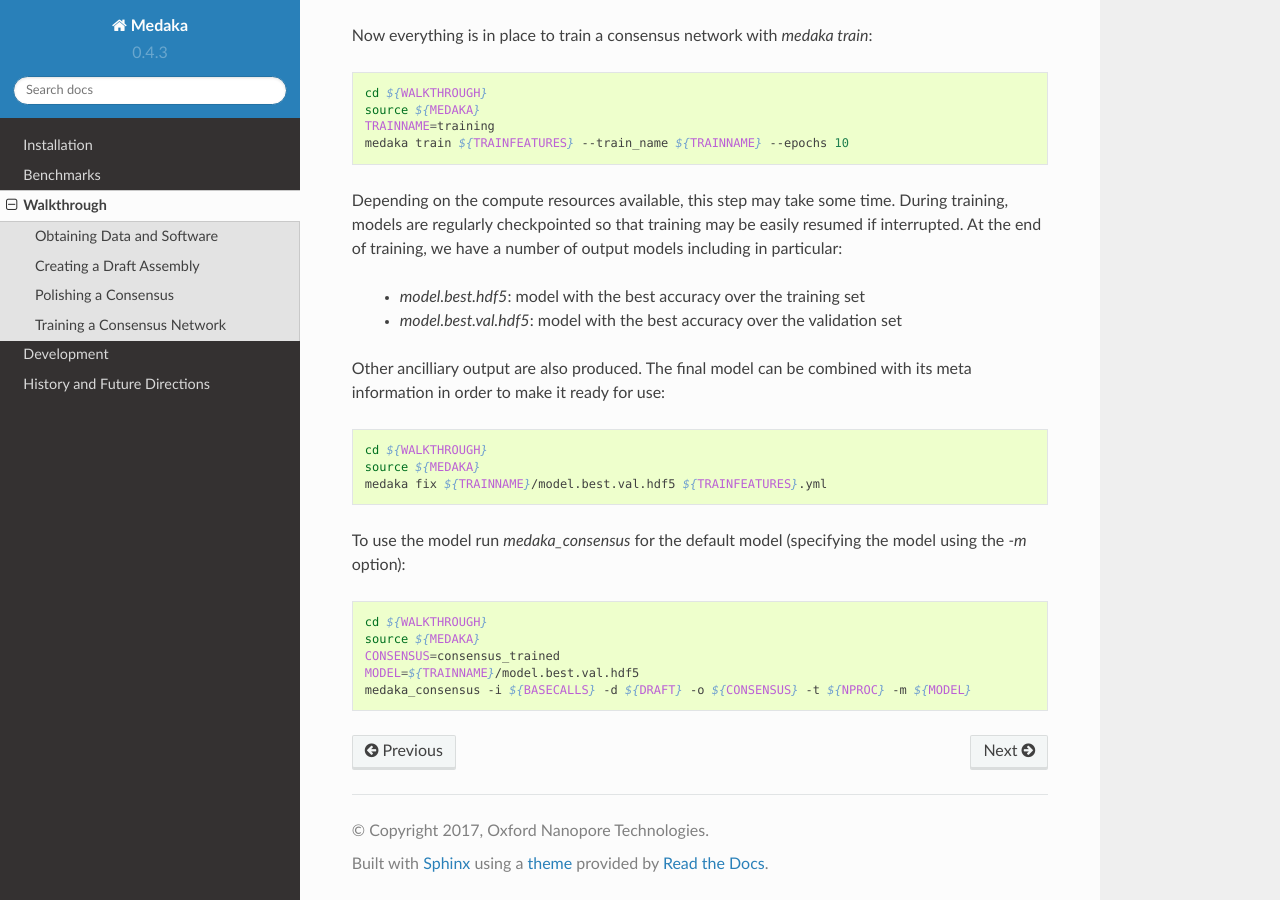
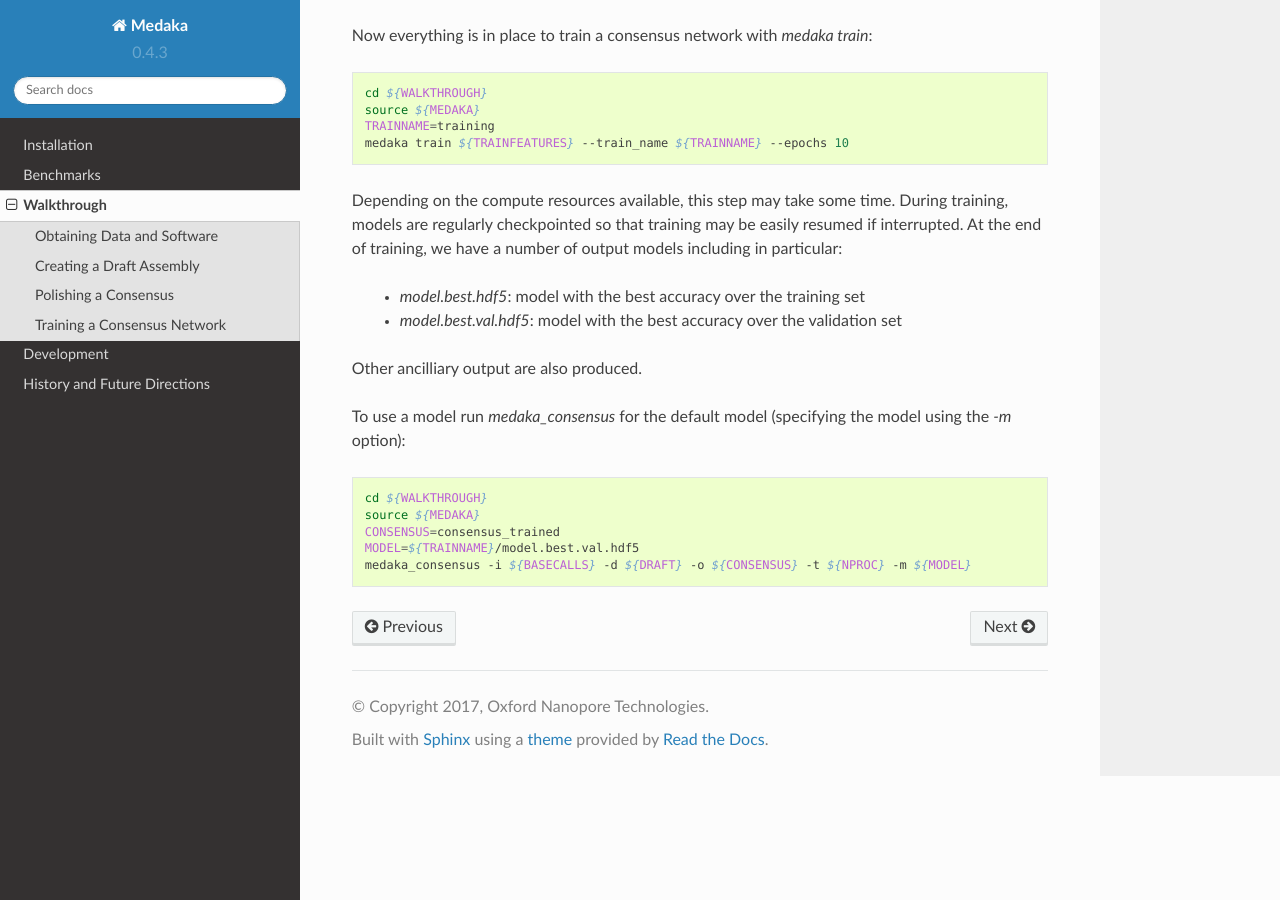
Before and after one commit to nanoporetech/medaka, a Sphinx documentation site: the page built from docs/walkthrough.rst, in a window 1280 px wide and 900 px high, scrolled down 3316 px. Built offline with Sphinx 7.4.7 and the Read the Docs theme 2.0.0, drawn with Linux system fonts in a browser that asks for light colours; pages that are not in the unit, such as notebooks, are missing from menus.

Commit message:
Correct docs wrt medaka fix

```diff
--- a/docs/walkthrough.rst
+++ b/docs/walkthrough.rst
@@ -199,16 +199,9 @@ output models including in particular:
     * `model.best.hdf5`: model with the best accuracy over the training set
     * `model.best.val.hdf5`: model with the best accuracy over the validation set
 
-Other ancilliary output are also produced. The final model can be combined with
-its meta information in order to make it ready for use:
+Other ancilliary output are also produced.
 
-.. code-block:: bash
-
-    cd ${WALKTHROUGH}
-    source ${MEDAKA}
-    medaka fix ${TRAINNAME}/model.best.val.hdf5 ${TRAINFEATURES}.yml
-
-To use the model run `medaka_consensus` for the default model (specifying
+To use a model run `medaka_consensus` for the default model (specifying
 the model using the `-m` option):
 
 .. code-block:: bash
```
